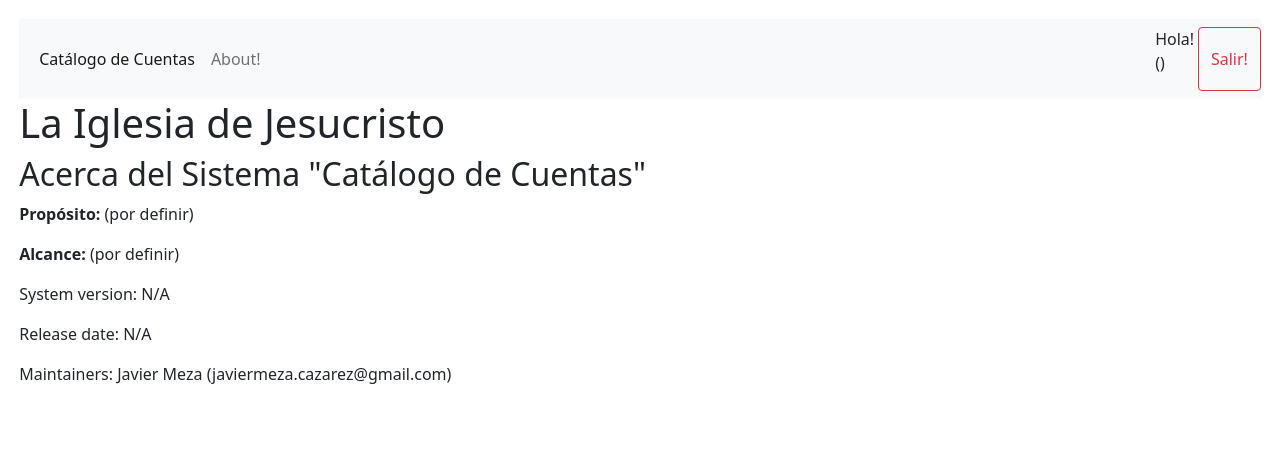
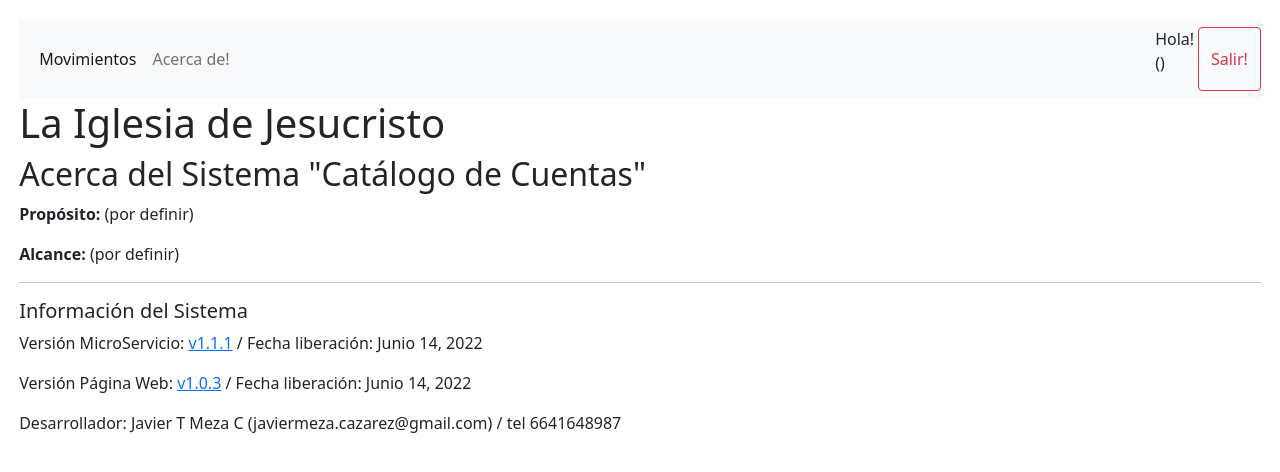
Before and after one commit to javiertmezac/catalog-counts-web, an Angular app: page /about in a window 1280 px wide. Shown: the top 472 px of the page. Built offline with nearby package versions, Linux system fonts and the light colour scheme; no server answers; sample sign-in values are in the browser's storage.

Commit message:
updated system information within about section

```diff
--- a/src/app/about/about.component.html
+++ b/src/app/about/about.component.html
@@ -5,9 +5,28 @@
   <p><strong>Propósito: </strong> (por definir)</p>
   <p><strong>Alcance: </strong> (por definir)</p>
 </div>
-<!-- <hr /> -->
+
+<hr />
 <div>
-  <p>System version: N/A</p>
-  <p>Release date: N/A</p>
-  <p>Maintainers: Javier Meza (javiermeza.cazarez@gmail.com)</p>
+  <h5>Información del Sistema</h5>
+  <p>
+    Versión MicroServicio:
+    <a
+      href="https://raw.githubusercontent.com/javiertmezac/catalog-counts/main/CHANGELOG.md"
+      >v1.1.1</a
+    >
+    / Fecha liberación: Junio 14, 2022
+  </p>
+  <p>
+    Versión Página Web:
+    <a
+      href="https://raw.githubusercontent.com/javiertmezac/catalog-counts-web/main/changelog.md"
+      >v1.0.3</a
+    >
+    / Fecha liberación: Junio 14, 2022
+  </p>
+  <p>
+    Desarrollador: Javier T Meza C (javiermeza.cazarez@gmail.com) / tel
+    6641648987
+  </p>
 </div>
--- a/src/app/app.component.html
+++ b/src/app/app.component.html
@@ -10,14 +10,14 @@
         <ul class="navbar-nav">
           <li class="nav-item">
             <a class="nav-link active" aria-current="page" routerLink="cc"
-              >Catálogo de Cuentas</a
+              >Movimientos</a
             >
           </li>
           <!-- <li class="nav-item">
             <a class="nav-link" routerLink="/report">Reportes</a>
           </li> -->
           <li class="nav-item">
-            <a class="nav-link" routerLink="/about">About!</a>
+            <a class="nav-link" routerLink="/about">Acerca de!</a>
           </li>
         </ul>
       </div>
--- a/src/app/catalog-count/catalog-count-list.component.html
+++ b/src/app/catalog-count/catalog-count-list.component.html
@@ -1,4 +1,4 @@
-<div class="alert alert-warning" *ngIf="userDetails?.username == undefined">
+<div class="alert alert-danger" *ngIf="userDetails?.username == undefined">
   Error al cargar información.
 </div>
 <div
```
